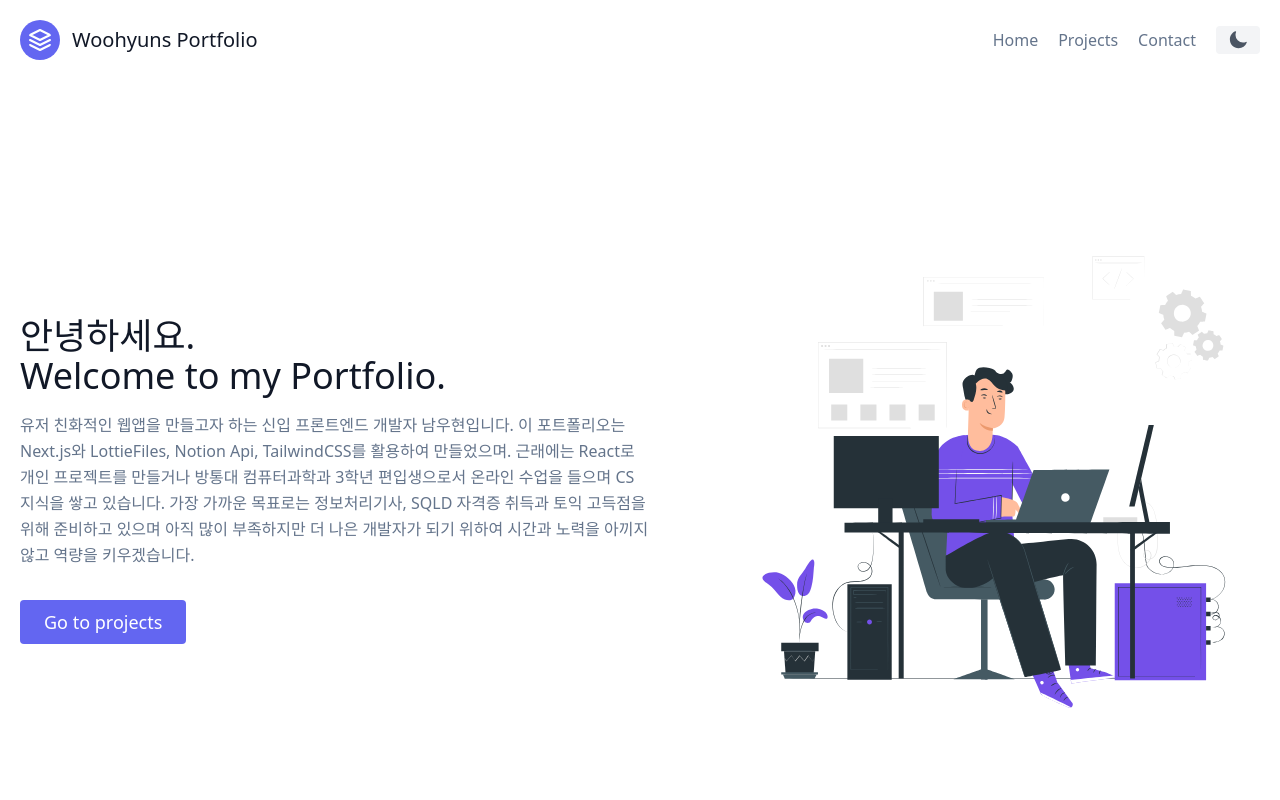
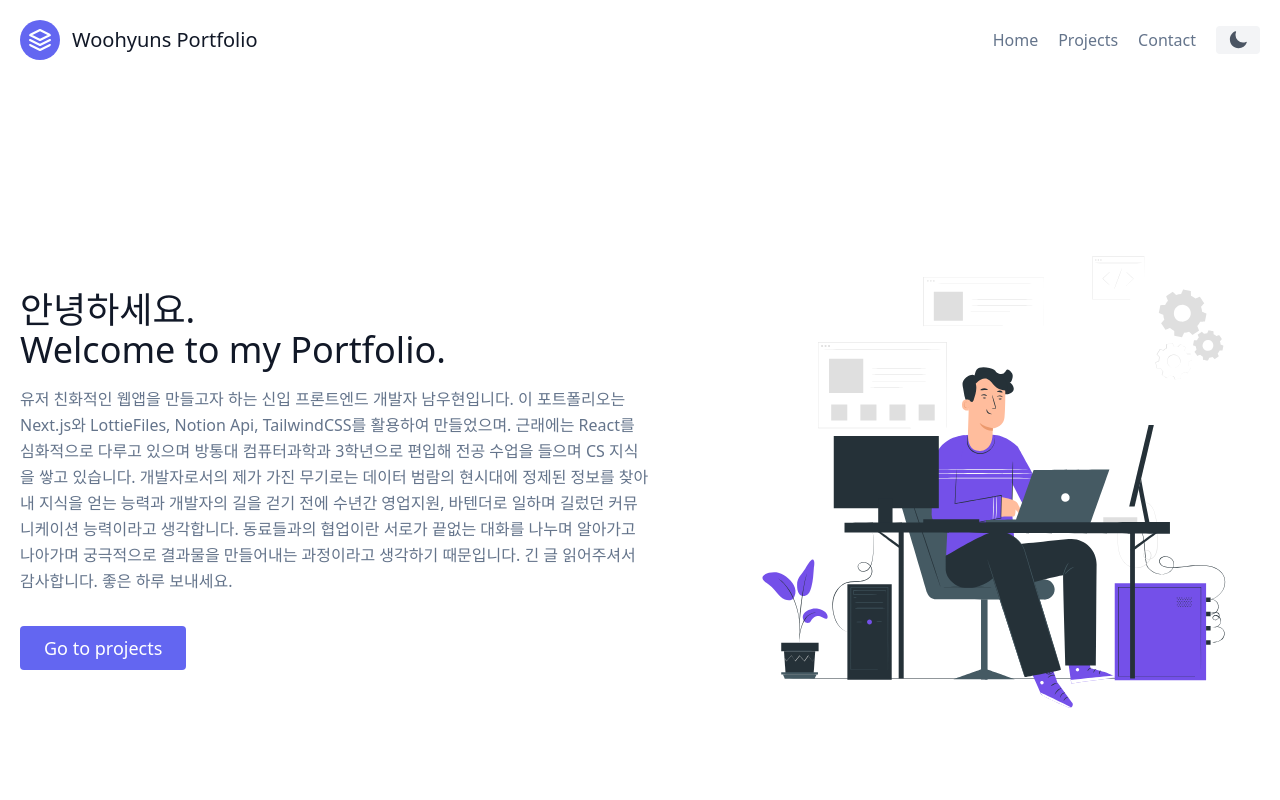
Before and after one commit to weekend365/Portfolio, a Next.js app: page / in a window 1280 px wide. Shown: the top 800 px of the page. Built offline with nearby package versions, Linux system fonts and the light colour scheme.

Commit message:
자기소개 수정 및 프로젝트 재배포

```diff
--- a/components/home/Hero.js
+++ b/components/home/Hero.js
@@ -14,12 +14,14 @@ export default function Hero() {
         <p className="mb-8 leading-relaxed">
           유저 친화적인 웹앱을 만들고자 하는 신입 프론트엔드 개발자
           남우현입니다. 이 포트폴리오는 Next.js와 LottieFiles, Notion Api,
-          TailwindCSS를 활용하여 만들었으며. 근래에는 React로 개인 프로젝트를
-          만들거나 방통대 컴퓨터과학과 3학년 편입생으로서 온라인 수업을 들으며
-          CS 지식을 쌓고 있습니다. 가장 가까운 목표로는 정보처리기사, SQLD
-          자격증 취득과 토익 고득점을 위해 준비하고 있으며 아직 많이 부족하지만
-          더 나은 개발자가 되기 위하여 시간과 노력을 아끼지 않고 역량을
-          키우겠습니다.
+          TailwindCSS를 활용하여 만들었으며. 근래에는 React를 심화적으로 다루고
+          있으며 방통대 컴퓨터과학과 3학년으로 편입해 전공 수업을 들으며 CS
+          지식을 쌓고 있습니다. 개발자로서의 제가 가진 무기로는 데이터 범람의
+          현시대에 정제된 정보를 찾아내 지식을 얻는 능력과 개발자의 길을 걷기
+          전에 수년간 영업지원, 바텐더로 일하며 길렀던 커뮤니케이션 능력이라고
+          생각합니다. 동료들과의 협업이란 서로가 끝없는 대화를 나누며 알아가고
+          나아가며 궁극적으로 결과물을 만들어내는 과정이라고 생각하기
+          때문입니다. 긴 글 읽어주셔서 감사합니다. 좋은 하루 보내세요.
         </p>
         <div className="flex justify-center">
           <Link href="/projects">
```
